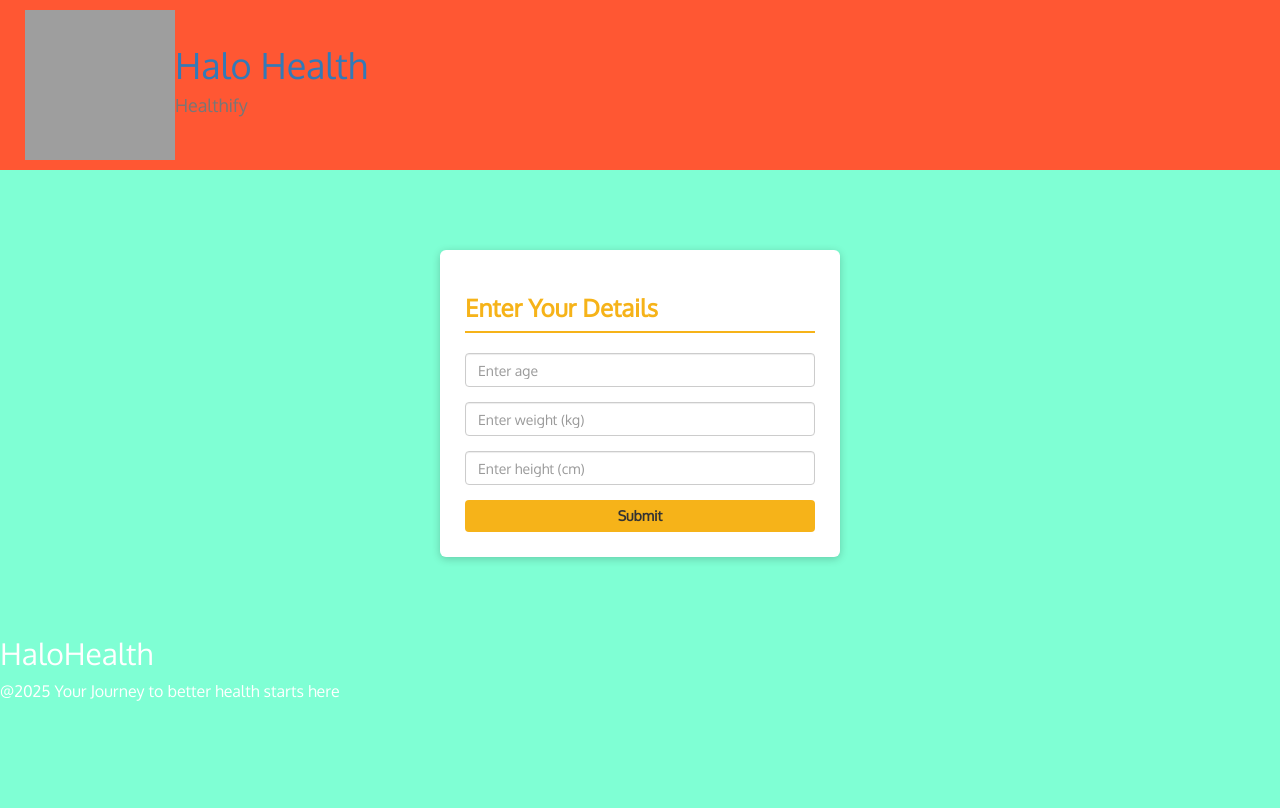
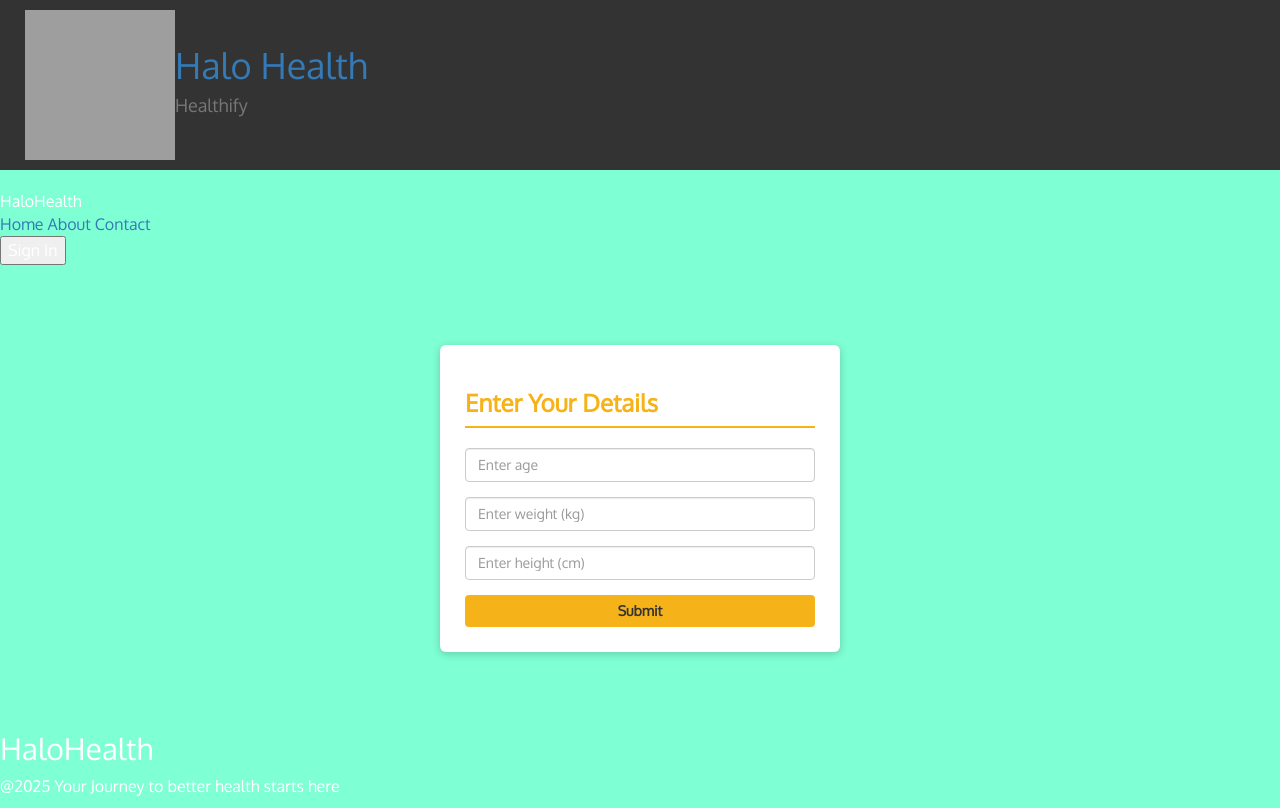
Before and after one commit to PRAKHARTIWARI-prrt/coursera, a plain HTML site: page docs/hack.html in a window 1280 px wide. Drawn offline with nearby package versions, Linux system fonts and the light colour scheme; grey boxes are pictures that could not be loaded.

Commit message:
Update hack.html

```diff
--- a/docs/hack.html
+++ b/docs/hack.html
@@ -26,7 +26,7 @@
       margin: 0;
     }
     #header-nav {
-      background-color: #FF5733;
+      background-color: #333333;
       border-radius: 0;
       border: 0;
       padding: 10px;
@@ -86,6 +86,14 @@
         </div>
       </div>
     </nav>
+    <div class="logo">HaloHealth</div>
+    <nav>
+      <a href="#">Home</a>
+      <a href="#">About</a>
+      <a href="#">Contact</a>
+    </nav>
+    <button class="signin-btn">Sign In</button>
+
   </header>
 
   <div class="login-box">
```
